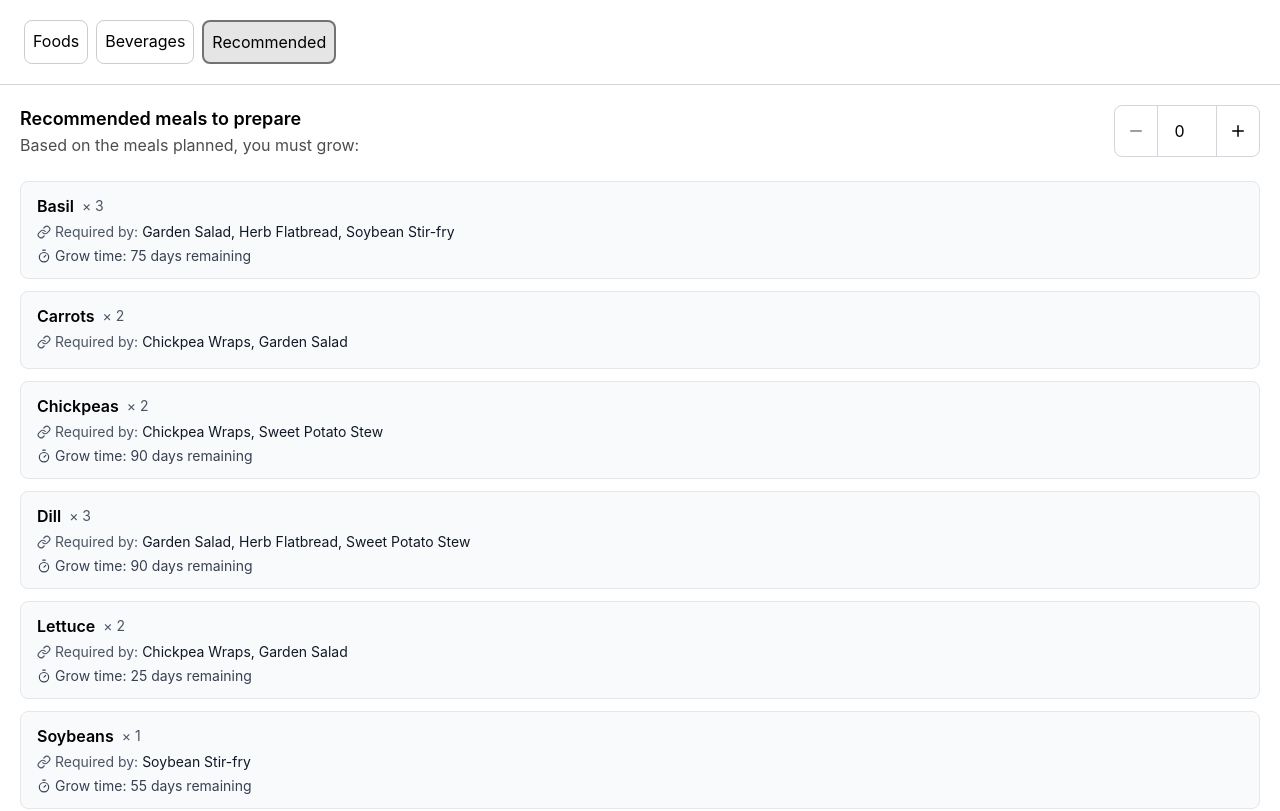
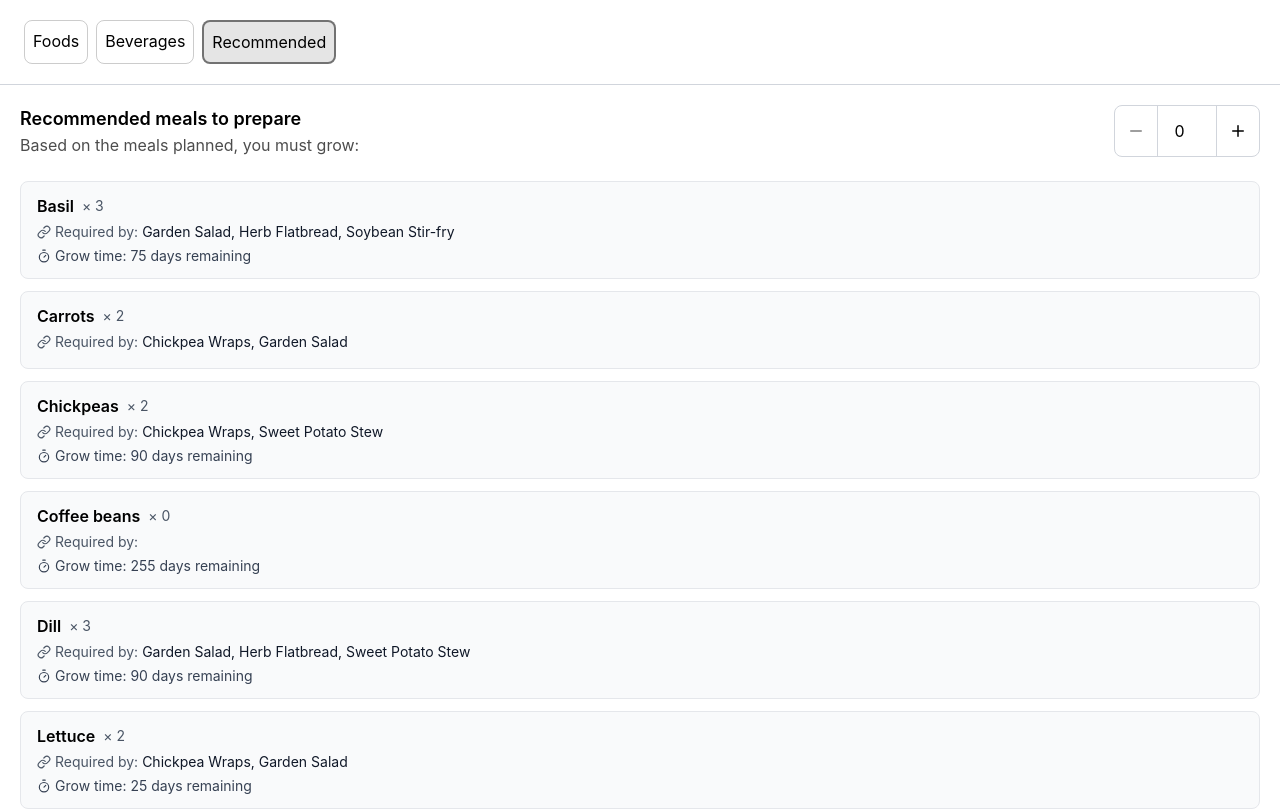
Before and after one commit to StrawberrySugars/Liftoff, a SvelteKit app: page /recommended in a window 1280 px wide. Shown: the top 811 px of the page. Built offline with nearby package versions, Linux system fonts and the light colour scheme.

Commit message:
show up but not finished on recommended

```diff
--- a/src/lib/planting.ts
+++ b/src/lib/planting.ts
@@ -3,23 +3,24 @@ import type { Ingredient } from '$lib';
 export type PlantOption = Ingredient & {
     waterRequirementMm: number;
     timeToHarvestDays: number;
+    list: number;
 };
 
 // Seasonal water requirement in millimeters of water.
 // These values are normalized from crop watering guidance and crop water-use references,
 // then matched against the amount of water available to the planting setup.
 export const plants: PlantOption[] = [
-    { id: "soybean", name: 'Soybean', waterRequirementMm: 600, timeToHarvestDays: 55 },
-    { id: "lettuce", name: 'Lettuce (Green leaf)', waterRequirementMm: 250, timeToHarvestDays: 25 },
-    { id: "carrot", name: 'Carrot', waterRequirementMm: 300, timeToHarvestDays: 75 },
-    { id: "sweet-potato", name: 'Sweet potato', waterRequirementMm: 450, timeToHarvestDays: 130 },
-    { id: "chickpea", name: 'Chickpea', waterRequirementMm: 350, timeToHarvestDays: 90 },
-    { id: "tomato", name: 'Tomato', waterRequirementMm: 500, timeToHarvestDays: 70 },
-    { id: "wheat", name: 'Wheat', waterRequirementMm: 550, timeToHarvestDays: 229 },
-    { id: "dill", name: 'Dill', waterRequirementMm: 200, timeToHarvestDays: 90 },
-    { id: "basil", name: 'Basil', waterRequirementMm: 220, timeToHarvestDays: 75 },
-    { id: "coffee-beans", name: 'Coffee beans', waterRequirementMm: 2000, timeToHarvestDays: 255},
-    { id: "tea-leaves", name: 'Tea leaves', waterRequirementMm: 1750, timeToHarvestDays: 1000}
+    { id: "soybean", name: 'Soybean', waterRequirementMm: 600, timeToHarvestDays: 55, list: 1 },
+    { id: "lettuce", name: 'Lettuce (Green leaf)', waterRequirementMm: 250, timeToHarvestDays: 25, list: 1 },
+    { id: "carrot", name: 'Carrot', waterRequirementMm: 300, timeToHarvestDays: 75, list: 1 },
+    { id: "sweet-potato", name: 'Sweet potato', waterRequirementMm: 450, timeToHarvestDays: 130, list: 1 },
+    { id: "chickpea", name: 'Chickpea', waterRequirementMm: 350, timeToHarvestDays: 90, list: 1 },
+    { id: "tomato", name: 'Tomato', waterRequirementMm: 500, timeToHarvestDays: 70, list: 1 },
+    { id: "wheat", name: 'Wheat', waterRequirementMm: 550, timeToHarvestDays: 229, list: 1 },
+    { id: "dill", name: 'Dill', waterRequirementMm: 200, timeToHarvestDays: 90, list: 1 },
+    { id: "basil", name: 'Basil', waterRequirementMm: 220, timeToHarvestDays: 75, list: 1 },
+    { id: "coffee-beans", name: 'Coffee beans', waterRequirementMm: 2000, timeToHarvestDays: 255, list: 2 },
+    { id: "tea-leaves", name: 'Tea leaves', waterRequirementMm: 1750, timeToHarvestDays: 1000, list: 2 }
 ];
 
 const plantAliases: Record<string, string> = {
@@ -47,6 +48,10 @@ export function getPlantByName(name: string): PlantOption | undefined {
     return plants.find((plant) => plant.name === plantName);
 }
 
+export function getPlantId(index: number): PlantOption | undefined {
+    return plants.find((plant) => plant.list === index);
+}
+
 export function suggestPlants(availableWater: number): PlantOption[] {
     return plants
         .filter((plant) => plant.waterRequirementMm <= availableWater)
@@ -55,6 +60,7 @@ export function suggestPlants(availableWater: number): PlantOption[] {
             id: plant.id,
             name: plant.name,
             waterRequirementMm: plant.waterRequirementMm,
-            timeToHarvestDays: plant.timeToHarvestDays
+            timeToHarvestDays: plant.timeToHarvestDays,
+            list: plant.list
         }));
 }
--- a/src/routes/recommended/+page.svelte
+++ b/src/routes/recommended/+page.svelte
@@ -1,7 +1,7 @@
 <script lang="ts">
 	import { foods } from '$lib/foods';
 	import { beverages } from '$lib/beverages';
-	import { getPlantByName } from '$lib/planting';
+	import { getPlantByName, getPlantId } from '$lib/planting';
 	import { Link, MinusIcon, PlusIcon, Timer } from '@lucide/svelte';
 
 	let daysElapsed = $state<number>(
@@ -14,20 +14,24 @@
 		}
 	});
 
-	let allPlants = $derived([...new Set($foods.flatMap((item) => item.requiredPlants))].sort());
+	let allPlants = $derived(
+		[...new Set([
+			...$foods.flatMap((item) => item.requiredPlants),
+			...$beverages.flatMap((item) => item.requiredPlants)])
+		].sort());
 
 	function mealsForPlant(plant: string) {
+		if (getPlantId(1)) {
 			return $foods
 				.filter((food) => food.requiredPlants.includes(plant))
 				.map((food) => food.name)
 				.sort();
+		} else {
+			return $beverages
+				.filter((beverage) => beverage.requiredPlants.includes(plant))
+				.map((beverage) => beverage.name)
+				.sort();
 		}
-
-	function beveragesForPlant(plant: string) {
-		return $beverages
-			.filter((beverages) => beverages.requiredPlants.includes(plant))
-			.map((beverages) => beverages.name)
-			.sort();
 	}
 
 	function growTimeForPlant(plant: string) {
@@ -35,9 +39,15 @@
 	}
 
 	function quantityForPlant(plant: string) {
+		if (getPlantId(1)) {
 			return $foods
 				.filter((food) => food.requiredPlants.includes(plant) && food.amount > 0)
 				.reduce((sum, food) => sum + food.amount, 0);
+		} else {
+			return $beverages
+				.filter((beverage) => beverage.requiredPlants.includes(plant) && beverage.amount > 0)
+				.reduce((sum, beverage) => sum + beverage.amount, 0);
+		}
 	}
 </script>
 
```
Lines whose indentation alone changed are shown as unchanged.
